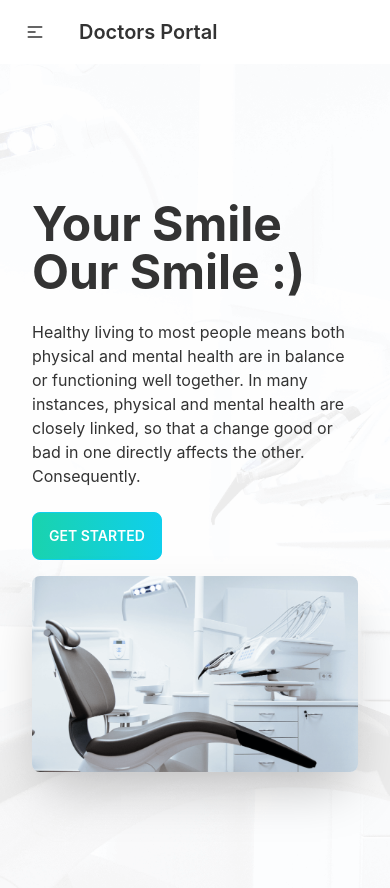
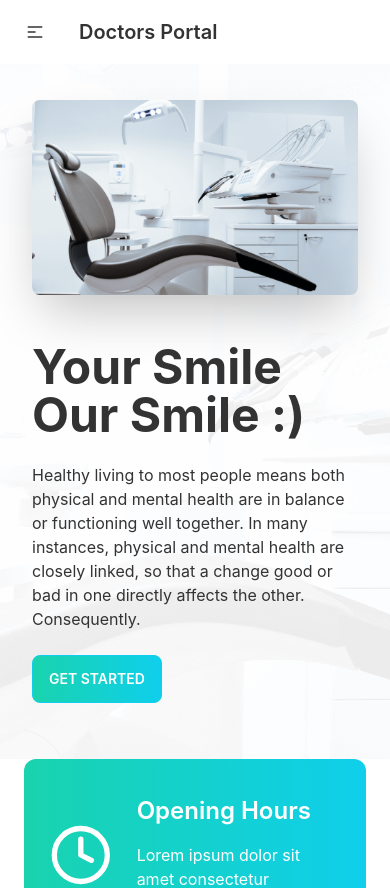
Before and after one commit to ifty03/doctor-portal-client, a React (Create React App) app: page / in a window 390 px wide. Shown: the top 888 px of the page. Built offline with nearby package versions, Linux system fonts and the light colour scheme.

Commit message:
responsive

```diff
--- a/src/Pages/Home/Banner/Banner.js
+++ b/src/Pages/Home/Banner/Banner.js
@@ -4,24 +4,24 @@ import bgiImage from "../../../assets/images/bg.png";
 
 const Banner = () => {
   return (
-    <div
-      style={{ backgroundImage: `url(${bgiImage})` }}
-      class="hero min-h-screen"
-    >
-      <div class="hero-content lg:my-32 md:mx-12 mx-4 grid grid-cols-1 lg:grid-cols-2">
-        <div>
-          <h1 class="text-5xl font-bold">Your Smile Our Smile :)</h1>
-          <p class="py-6">
+    <div style={{ backgroundImage: `url(${bgiImage})` }} className="hero">
+      <div className="hero-content lg:min-h-screen mb-10 mt-5 md:mx-12 mx-4 grid grid-cols-1 lg:grid-cols-2">
+        <div className="lg:order-1 order-2 lg:mt-0 mt-8">
+          <h1 className="text-5xl font-bold">Your Smile Our Smile :)</h1>
+          <p className="py-6">
             Healthy living to most people means both physical and mental health
             are in balance or functioning well together. In many instances,
             physical and mental health are closely linked, so that a change good
             or bad in one directly affects the other. Consequently.
           </p>
-          <button class="btn btn-primary text-white  bg-gradient-to-r from-secondary to-primary hover:bg-gradient-to-r hover:from-primary hover:to-secondary">
+          <button className="btn btn-primary text-white  bg-gradient-to-r from-secondary to-primary hover:bg-gradient-to-r hover:from-primary hover:to-secondary">
             Get Started
           </button>
         </div>
-        <img src={chair} class="w-full rounded-lg shadow-2xl" />
+        <img
+          src={chair}
+          className="w-full lg:order-2 order-1 rounded-lg shadow-2xl"
+        />
       </div>
     </div>
   );
--- a/src/Pages/Home/Info.js
+++ b/src/Pages/Home/Info.js
@@ -7,7 +7,7 @@ const Info = () => {
   return (
     <div
       style={{ marginBottom: "100px" }}
-      className="text-white mx-5 grid lg:grid-cols-3 md:grid-cols-2 grid-cols-1 gap-4"
+      className="text-white md:mx-16 mx-6 grid lg:grid-cols-3 md:grid-cols-2 grid-cols-1 gap-4"
     >
       <div
         style={{ padding: "52px 25px" }}
--- a/src/Pages/Home/ServiceBanner.js
+++ b/src/Pages/Home/ServiceBanner.js
@@ -3,18 +3,18 @@ import treatment from "../../assets/images/treatment.png";
 
 const ServiceBanner = () => {
   return (
-    <div class="hero min-h-screen mt-20">
-      <div class="hero-content gap-20 md:mx-12 mx-4  lg:mx-40 grid grid-cols-1 lg:grid-cols-2">
+    <div className="hero min-h-screen mt-20">
+      <div className="hero-content gap-20 md:mx-12 mx-4  lg:mx-40 grid grid-cols-1 lg:grid-cols-2">
         <img
           className="rounded-lg"
           src={treatment}
           alt="this is treatment pic"
         />
         <div>
-          <h1 class="text-5xl font-bold">
+          <h1 className="text-5xl font-bold">
             Exceptional Dental Care, on Your Terms
           </h1>
-          <p class="py-6">
+          <p className="py-6">
             It is a long established fact that a reader will be distracted by
             the readable content of a page when looking at its layout. The point
             of using Lorem Ipsumis that it has a more-or-less normal
@@ -22,7 +22,7 @@ const ServiceBanner = () => {
             here', making it look like readable English. Many desktop publishing
             packages and web page
           </p>
-          <button class="btn btn-primary text-white  bg-gradient-to-r from-secondary to-primary hover:bg-gradient-to-r hover:from-primary hover:to-secondary">
+          <button className="btn btn-primary text-white  bg-gradient-to-r from-secondary to-primary hover:bg-gradient-to-r hover:from-primary hover:to-secondary">
             Get Started
           </button>
         </div>
--- a/src/Pages/Home/Services.js
+++ b/src/Pages/Home/Services.js
@@ -30,7 +30,7 @@ const Services = () => {
     <div>
       <h2 className="text-center font-bold text-secondary">OUR SERVICES</h2>
       <h2 className="text-center text-3xl font-medium">Services We Provide</h2>
-      <div className="grid mx-5 gap-10 mb-10 lg:grid-cols-3 md:grid-cols-2 grid-cols-1 mt-14">
+      <div className="grid md:mx-16 mx-6 gap-10 mb-10 lg:grid-cols-3 md:grid-cols-2 grid-cols-1 mt-14">
         {services.map((service) => (
           <Service key={service._id} service={service}></Service>
         ))}
--- a/src/Pages/Home/service.js
+++ b/src/Pages/Home/service.js
@@ -3,12 +3,12 @@ import React from "react";
 const service = ({ service }) => {
   const { img, title, description } = service;
   return (
-    <div class="card bg-base-100 shadow-md">
-      <figure class="px-10 pt-10">
-        <img src={img} alt="Shoes" class="rounded-xl" />
+    <div className="card bg-base-100 shadow-md">
+      <figure className="px-10 pt-10">
+        <img src={img} alt="Shoes" className="rounded-xl" />
       </figure>
-      <div class="card-body items-center text-center">
-        <h2 class="card-title">{title}</h2>
+      <div className="card-body items-center text-center">
+        <h2 className="card-title">{title}</h2>
         <p>{description}</p>
       </div>
     </div>
```
